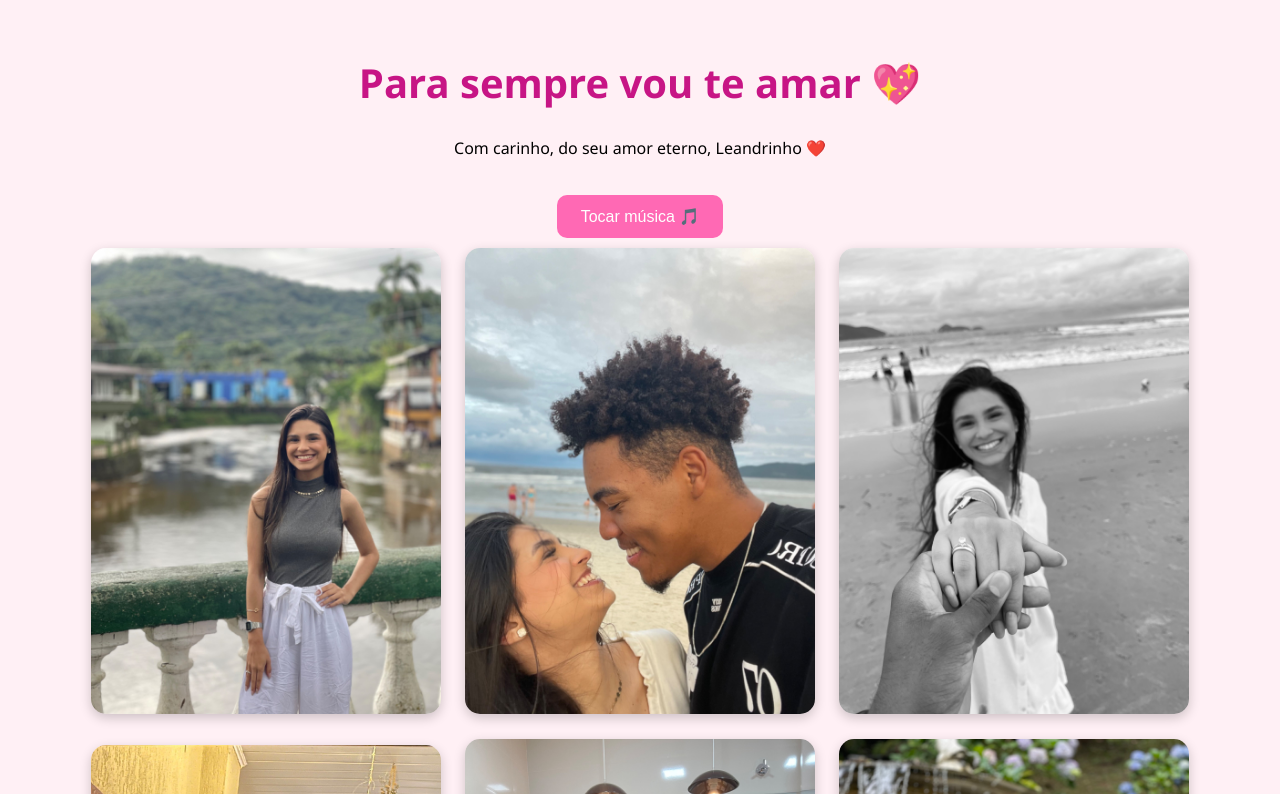
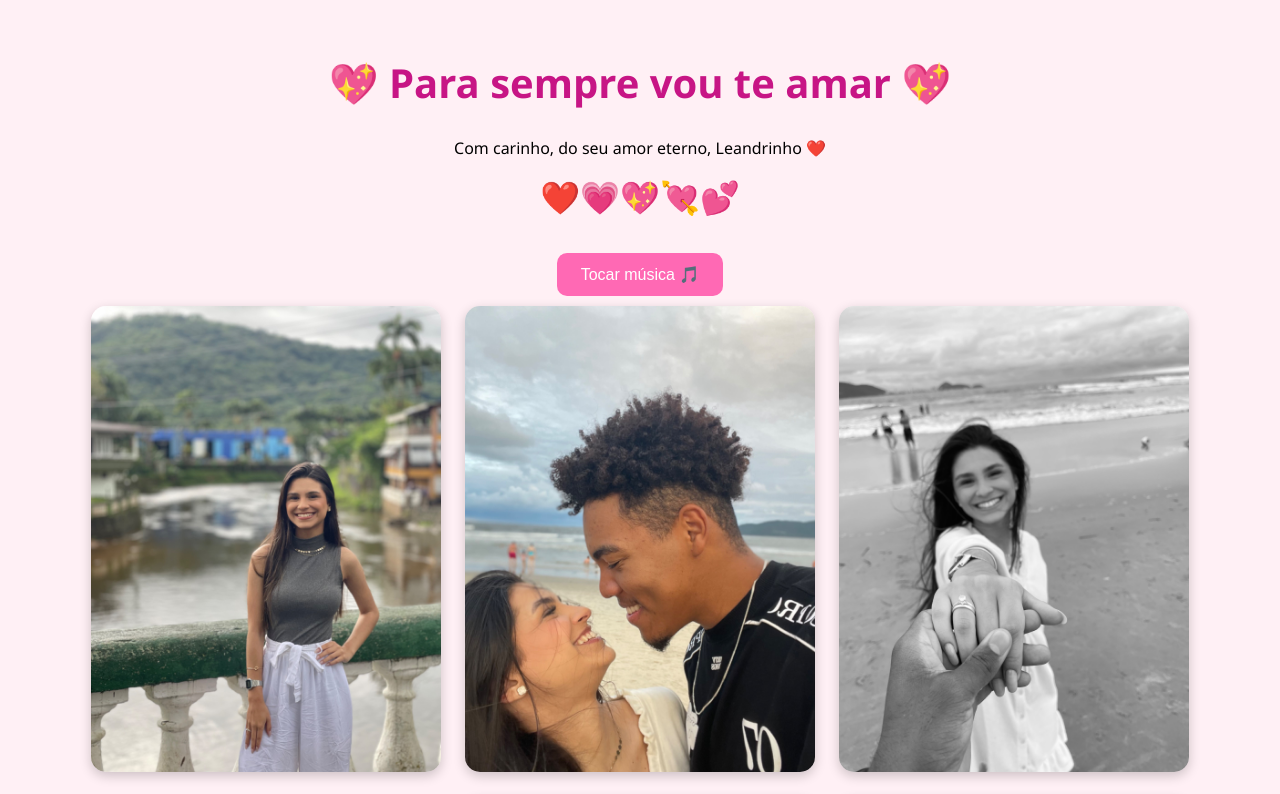
Before and after one commit to Leandrinhoo1227/FAFAS-, a plain HTML site: page index.html in a window 1280 px wide. Shown: the top 794 px of the page. Drawn offline with Linux system fonts and the light colour scheme.

Commit message:
index.html

```diff
--- a/index.html
+++ b/index.html
@@ -1,4 +1,3 @@
-
 <!DOCTYPE html>
 <html lang="pt-BR">
 <head>
@@ -23,6 +22,11 @@
       border-radius: 15px;
       box-shadow: 0 4px 12px rgba(0,0,0,0.2);
     }
+    .decoracao {
+      font-size: 2em;
+      color: #ff1493;
+      margin: 15px 0;
+    }
     .botao-musica {
       background-color: #ff69b4;
       color: white;
@@ -37,9 +41,11 @@
 </head>
 <body>
 
-  <h1>Para sempre vou te amar 💖</h1>
+  <h1>💖 Para sempre vou te amar 💖</h1>
 
   <p>Com carinho, do seu amor eterno, Leandrinho ❤️</p>
+
+  <div class="decoracao">❤️💗💖💘💕</div>
 
   <button class="botao-musica" onclick="tocarMusica()">Tocar música 🎵</button>
 
@@ -54,6 +60,8 @@
     <img src="IMG_8912.jpeg" alt="Foto 6"/>
   </div>
 
+  <div class="decoracao">💞💘💝💓💖</div>
+
   <script>
     function tocarMusica() {
       document.getElementById("musica").play();
```
